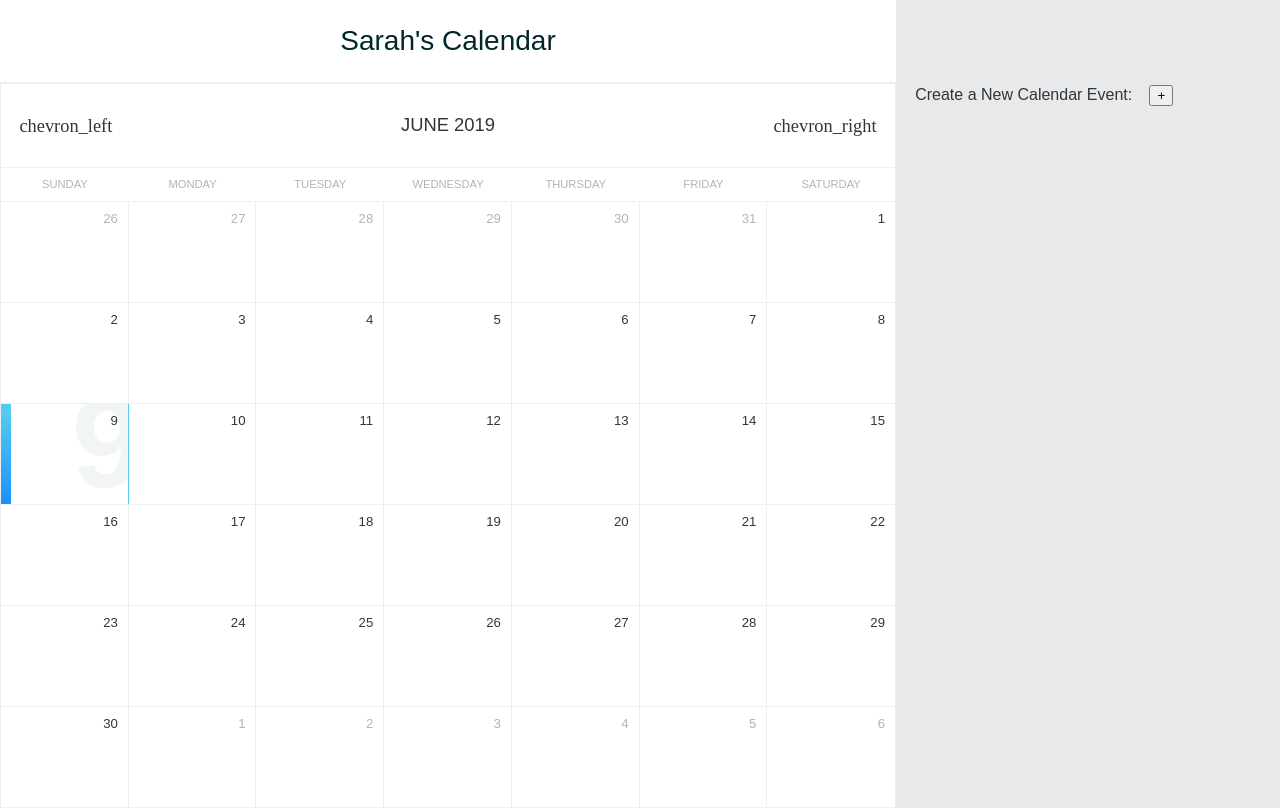
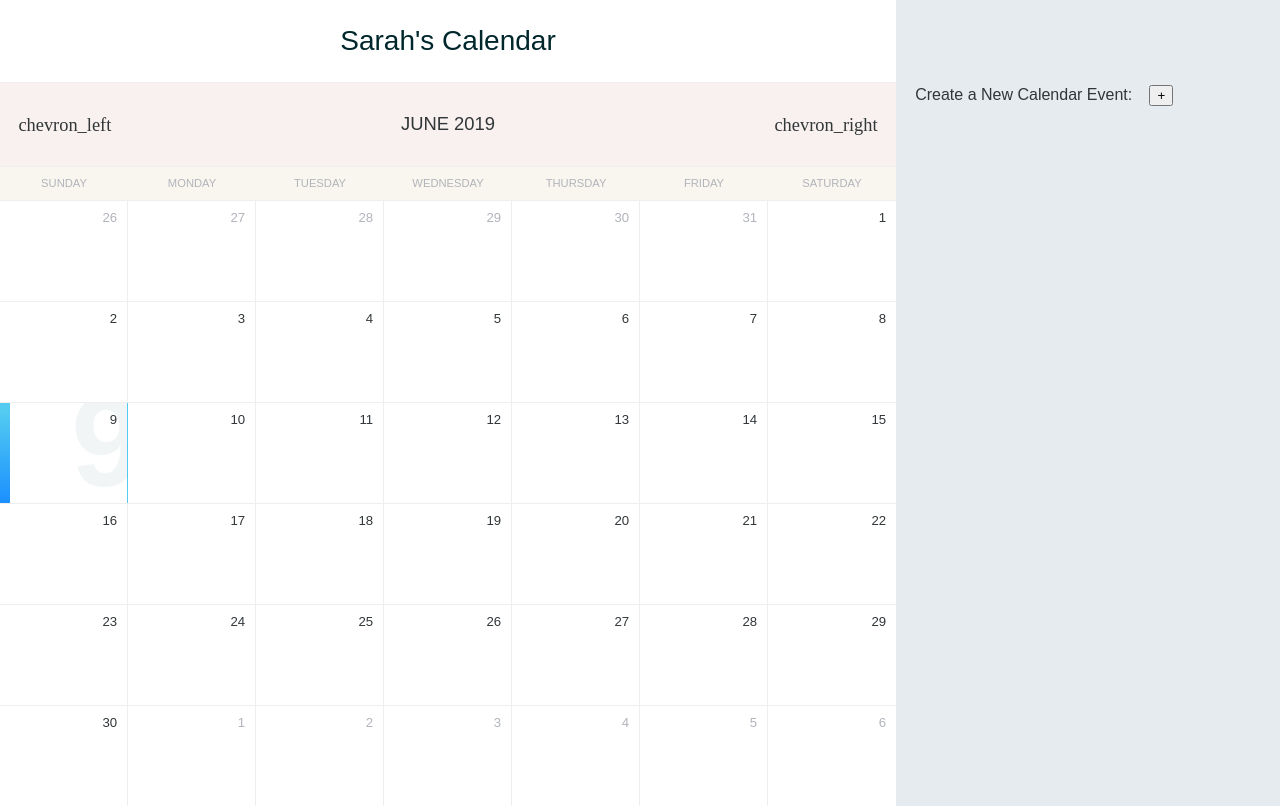
Before and after one commit to sarahcheatham/calendar, a React (Create React App) app: page / in a window 1280 px wide. Built offline with nearby package versions, Linux system fonts and the light colour scheme.

Commit message:
css update

```diff
--- a/src/App.css
+++ b/src/App.css
@@ -2,6 +2,7 @@
 .App{
   display: grid;
   grid-template-columns: 70% 30%;
+  background: var(--light-blue)
 }
 
 @import url(https://fonts.googleapis.com/css?family=Open+Sans:300,400,700);
@@ -44,7 +45,9 @@
   --other-color: #EE5553;
   --black-color: #00272C;
   --coral-cloud: #E5AEA1;
-  --post-it: #F9F9ED;
+  --post-it: #F9F6EF;
+  --pink-color: #F9F1EF;
+  --light-blue: #E5EBEF;
   /* margin-top: 5%; */
   /* --neutral-color: #F7F7F7; */
 }
@@ -66,8 +69,8 @@ body {
   font-size: 1em;
   line-height: 1.5;
   color: var(--text-color);
-  background: var(--bg-color);
-  /* background: var(--post-it); */
+  /* background: var(--bg-color); */
+  background: var(--neutral-color);
   position: relative;
 }
 
@@ -149,8 +152,9 @@ main {
   display: block;
   position: relative;
   width: 100%;
-  background: var(--neutral-color);
-  border: 1px solid var(--border-color);
+  /* background: var(--neutral-color); */
+  background: var(--pink-color);
+  /* border: 1px solid var(--border-color); */
   grid-column: 1 / 2;
 }
 
@@ -197,6 +201,7 @@ main {
   /* font-weight: 400; */
   color: var(--text-color-light);
   /* color: var(--coral-cloud); */
+  background: var(--post-it);
   font-size: 70%;
   padding: .75em 0;
   border-bottom: 1px solid var(--border-color);
@@ -285,8 +290,9 @@ main {
 /* Form Component */
 #formContainer{
   grid-column: 2 / 3;
-  margin-left: 5%;
-  margin-right: 5%;
+  padding-left: 5%;
+  padding-right: 5%;
+  background: var(--light-blue)
   /* display: flex; */
   /* flex-direction: column; */
 }
@@ -294,6 +300,7 @@ main {
   display: flex;
   flex-direction: column;
   padding-right: 5%;
+
 }
 
 .formInput{
```
